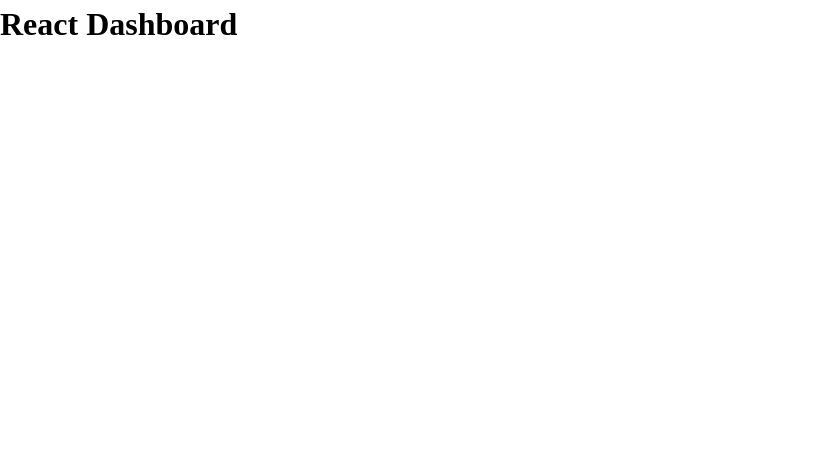
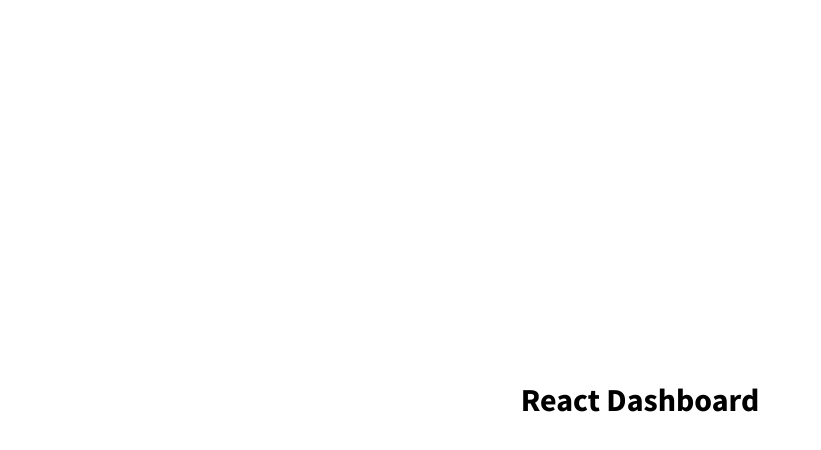
Before and after one commit to gBoole01/react-dashboard, a React (Vite) app: page / in a window 1280 px wide. Shown: the top 450 px of the page, without its empty margins (0-821 px from the left). Built offline with nearby package versions, Linux system fonts and the light colour scheme.

Commit message:
feat: add base styling

```diff
--- a/src/App.css
+++ b/src/App.css
@@ -0,0 +1,31 @@
+html,
+body,
+#root {
+  height: 100%;
+  width: 100%;
+}
+
+#root {
+  display: flex;
+  flex-direction: column;
+  align-items: center;
+  justify-content: center;
+  position: relative;
+  font-family: "Source Sans Pro", sans-serif;
+}
+
+::-webkit-scrollbar {
+  width: 10px;
+}
+
+::-webkit-scrollbar-track {
+  background: #e0e0e0;
+}
+
+::-webkit-scrollbar-thumb {
+  background: #888;
+}
+
+::-webkit-scrollbar-thumb:hover {
+  background: #555;
+}
```
